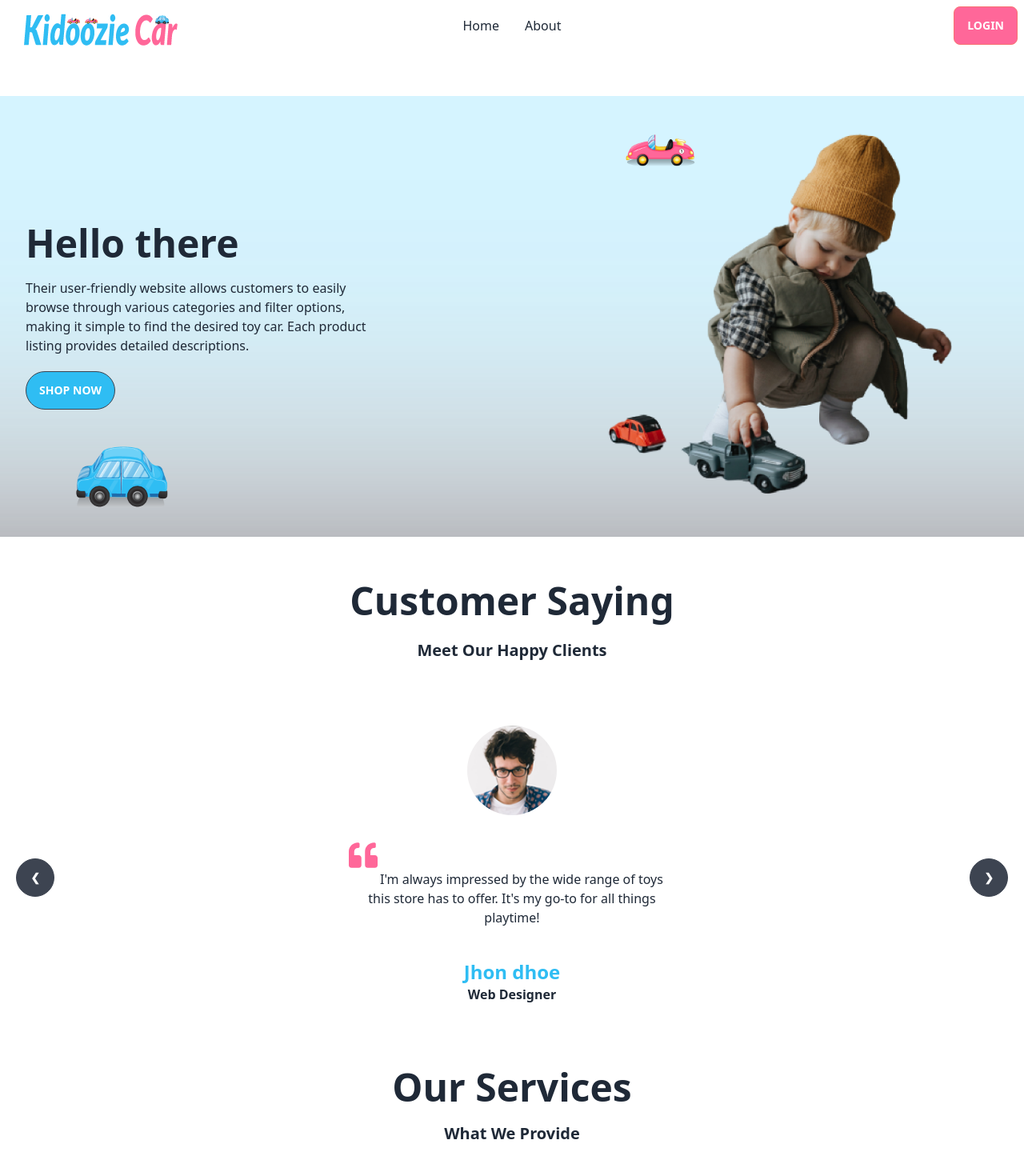
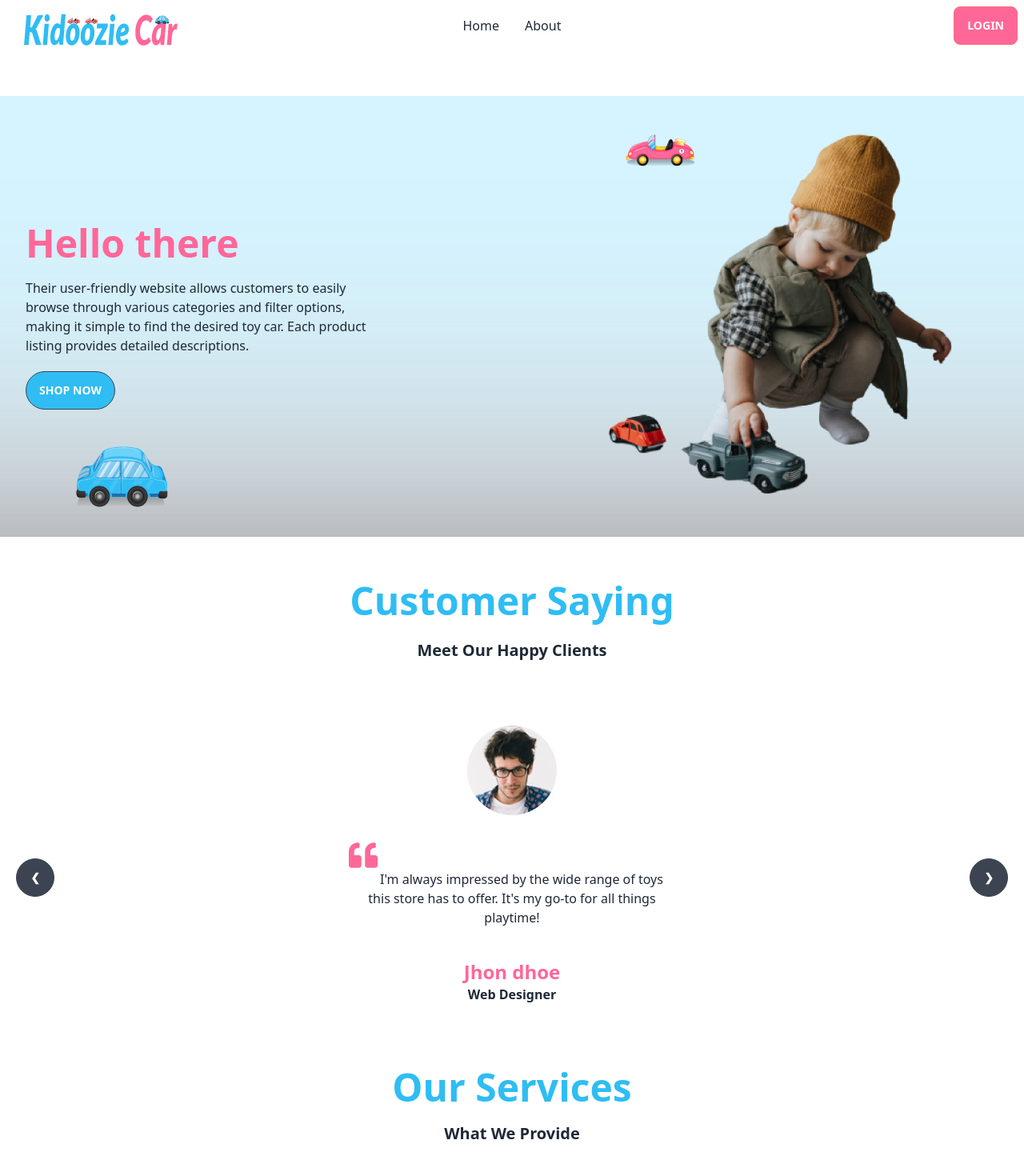
Before and after one commit to monirdewan/kidoozie-car-client, a React (Vite) app: page / in a window 1280 px wide. Shown: the top 1470 px of the page at 80% size. Built offline with nearby package versions, Linux system fonts and the light colour scheme.

Commit message:
testimonial text color change

```diff
--- a/src/Pages/Home/Banner/Banner.jsx
+++ b/src/Pages/Home/Banner/Banner.jsx
@@ -9,7 +9,7 @@ const Banner = () => {
             </div>
             <div className="hero-conten absolute left-8">
                 <div className="max-w-md ">
-                    <h1 className="mb-5 text-5xl font-bold">Hello there</h1>
+                    <h1 className="mb-5 text-5xl font-bold text-[#FF6799]">Hello there</h1>
                     <p className="mb-5">Their user-friendly website allows customers to easily browse through various categories and filter options, making it simple to find the desired toy car. Each product listing provides detailed descriptions.</p>
                     <button className="btn  bg-[#2FBDF3] rounded-full">SHOP NOW</button>
                 </div>
--- a/src/Pages/Home/OurServices/OurServices.jsx
+++ b/src/Pages/Home/OurServices/OurServices.jsx
@@ -8,7 +8,7 @@ const OurServices = () => {
     return (
         <div className='my-12'>
             <div className='text-center mb-12'>
-                <h2 className='text-5xl font-bold'>Our Services</h2>
+                <h2 className='text-5xl font-bold text-[#2FBDF3]'>Our Services</h2>
                 <p className='text-xl font-semibold mt-5'>What We Provide</p>
             </div>
             <div className='grid grid-cols-1 md:grid-cols-2 lg:grid-cols-4 justify-around gap-6'>
--- a/src/Pages/Home/Testimonials/Testimonials.jsx
+++ b/src/Pages/Home/Testimonials/Testimonials.jsx
@@ -9,7 +9,7 @@ const Testimonials = () => {
     return (
         <div>
             <div className='text-center mb-20'>
-            <h2 className='text-5xl font-bold'>Customer Saying</h2>
+            <h2 className='text-5xl font-bold text-[#2FBDF3]'>Customer Saying</h2>
             <p className=' text-xl font-semibold mt-6'>Meet Our Happy Clients</p>
             </div>
             <div className="carousel w-full">
@@ -19,7 +19,7 @@ const Testimonials = () => {
                         <div className='text-center w-full my-8'>
                             <p className='w-1/2 mx-auto'><FaQuoteLeft className='text-4xl text-[#FF6799] font-bold' /> <span className='ml-6'>
                                 I'm always impressed by the wide range of toys this store has to offer. It's my go-to for all things playtime!</span> </p>
-                            <h4 className='text-2xl mt-10 font-bold text-[#2FBDF3]'>Jhon dhoe</h4>
+                            <h4 className='text-2xl mt-10 font-bold text-[#FF6799]'>Jhon dhoe</h4>
                             <p className='font-semibold'>Web Designer</p>
                         </div>
                     </div>
@@ -34,7 +34,7 @@ const Testimonials = () => {
                         <div className='text-center w-full my-8'>
                             <p className='w-1/2 mx-auto'><FaQuoteLeft className='text-4xl text-[#FF6799] font-bold' /> <span className='ml-6'>
                             I appreciate the focus on sustainable and eco-friendly toys at this shop. It's so important for our kids' future.</span> </p>
-                            <h4 className='text-2xl mt-10 font-bold text-[#2FBDF3]'>Jason Thoreson</h4>
+                            <h4 className='text-2xl mt-10 font-bold text-[#FF6799]'>Jason Thoreson</h4>
                             <p className='font-semibold'>Software Engineer</p>
                         </div>
                     </div>
@@ -49,7 +49,7 @@ const Testimonials = () => {
                         <div className='text-center w-full my-8'>
                             <p className='w-1/2 mx-auto'><FaQuoteLeft className='text-4xl text-[#FF6799] font-bold' /> <span className='ml-6'>
                             The customer service at this toy shop is exceptional. They went above and beyond to help me find the perfect toy.</span> </p>
-                            <h4 className='text-2xl mt-10 font-bold text-[#2FBDF3]'>Anne Marshall</h4>
+                            <h4 className='text-2xl mt-10 font-bold text-[#FF6799]'>Anne Marshall</h4>
                             <p className='font-semibold'>IT Specialist</p>
                         </div>
                     </div>
@@ -64,7 +64,7 @@ const Testimonials = () => {
                         <div className='text-center w-full my-8'>
                             <p className='w-1/2 mx-auto'><FaQuoteLeft className='text-4xl text-[#FF6799] font-bold' /> <span className='ml-6'>
                             I'm always impressed by the wide range of toys this store has to offer. It's my go-to for all things playtime!</span> </p>
-                            <h4 className='text-2xl mt-10 font-bold text-[#2FBDF3]'>Jeffery Weiler</h4>
+                            <h4 className='text-2xl mt-10 font-bold text-[#FF6799]'>Jeffery Weiler</h4>
                             <p className='font-semibold'>Ethical Hacker</p>
                         </div>
                     </div>
```
